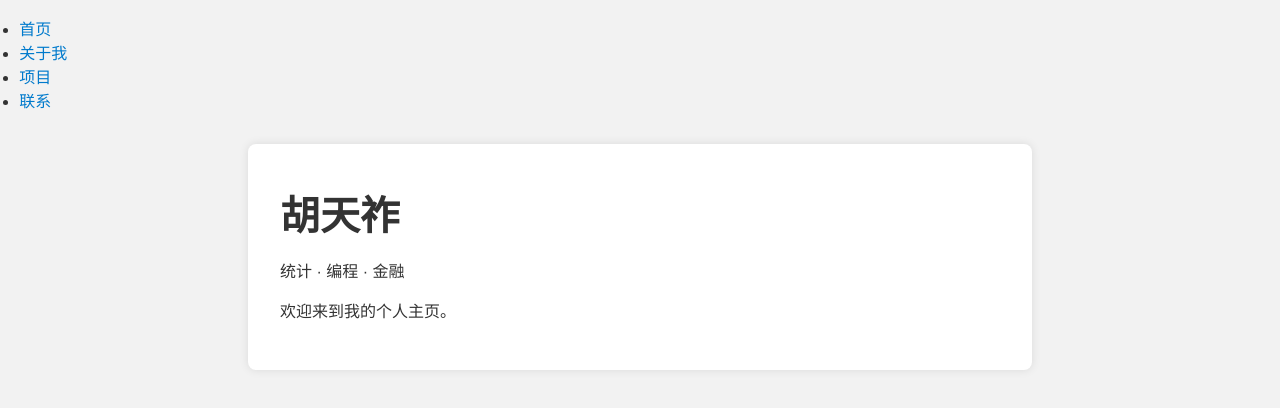
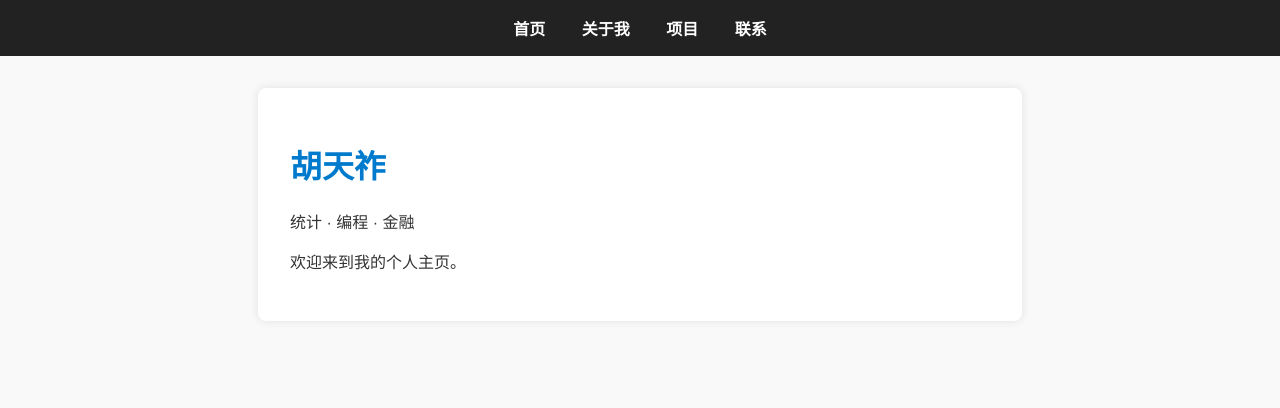
Before and after one commit to ThisizHTZ/ThisizHTZ.github.io, a plain HTML site: page index.html in a window 1280 px wide. Drawn offline with Linux system fonts and the light colour scheme.

Commit message:
Update style.css

```diff
--- a/style.css
+++ b/style.css
@@ -1,46 +1,46 @@
 body {
-  font-family: "Helvetica", sans-serif;
+  font-family: 'Helvetica Neue', sans-serif;
   margin: 0;
-  padding: 0;
-  background: #f2f2f2;
+  background: #f9f9f9;
   color: #333;
 }
 
-.container {
-  max-width: 720px;
-  margin: auto;
-  background: #fff;
-  padding: 2rem;
-  box-shadow: 0 0 10px rgba(0,0,0,0.1);
-  margin-top: 2rem;
-  border-radius: 8px;
+nav {
+  background: #222;
+  padding: 1rem;
+  text-align: center;
 }
 
-header {
-  text-align: center;
-  margin-bottom: 2rem;
+nav ul {
+  list-style: none;
+  margin: 0;
+  padding: 0;
 }
 
-h1 {
-  font-size: 2.5rem;
-  margin: 0.2em 0;
+nav ul li {
+  display: inline-block;
+  margin: 0 1rem;
 }
 
-h2 {
-  border-bottom: 2px solid #ddd;
-  padding-bottom: 0.2em;
-  margin-top: 2em;
+nav ul li a {
+  color: white;
+  text-decoration: none;
+  font-weight: bold;
 }
 
-a {
-  color: #007acc;
-  text-decoration: none;
-}
-
-a:hover {
+nav ul li a:hover {
   text-decoration: underline;
 }
 
-ul {
-  padding-left: 1.2rem;
+.container {
+  max-width: 700px;
+  margin: 2rem auto;
+  padding: 2rem;
+  background: white;
+  border-radius: 8px;
+  box-shadow: 0 0 10px rgba(0,0,0,0.1);
 }
+
+h1, h2 {
+  color: #007acc;
+}
```
